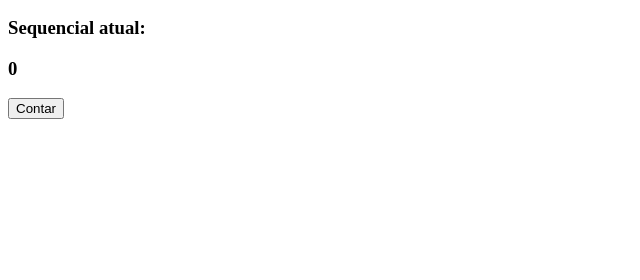
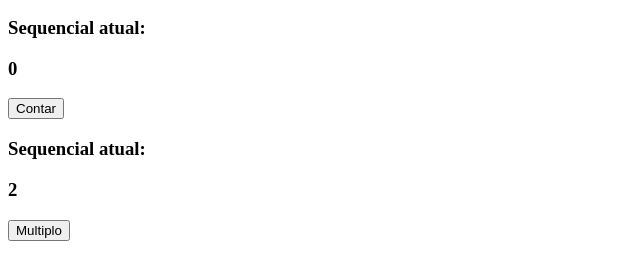
Before and after one commit to felipefo/Contador, a website: page index.html in a window 1280 px wide. Shown: the part 38-318 px from the top of the page, without its empty margins (0-640 px from the left). Drawn offline with Linux system fonts and the light colour scheme.

Commit message:
Adicionando a feature multipliar

```diff
--- a/index.html
+++ b/index.html
@@ -9,10 +9,25 @@
 	   contador  = contador + 1;
 	   document.getElementById("contador").innerHTML  = contador;
 	 }
+
+	 function multiplicar(){
+	   var contador  = parseInt(document.getElementById("multiplo").innerHTML);
+	   contador  = contador  * contador ;
+	   document.getElementById("multiplo").innerHTML  = contador;
+	 }
+
+
 </script>
 <h2>
   Contador
 </h2>
 <h3>Sequencial atual:</h3><h3 id="contador">0</h3><input type="button" value="Contar" onclick="incrementar()"></input>
+
+
+<h3>Sequencial atual:</h3>
+<h3 id="multiplo">2</h3>
+<input type="button" value="Multiplo" onclick="multiplicar()"></input>
+
+
 </body>
 </html>
```
